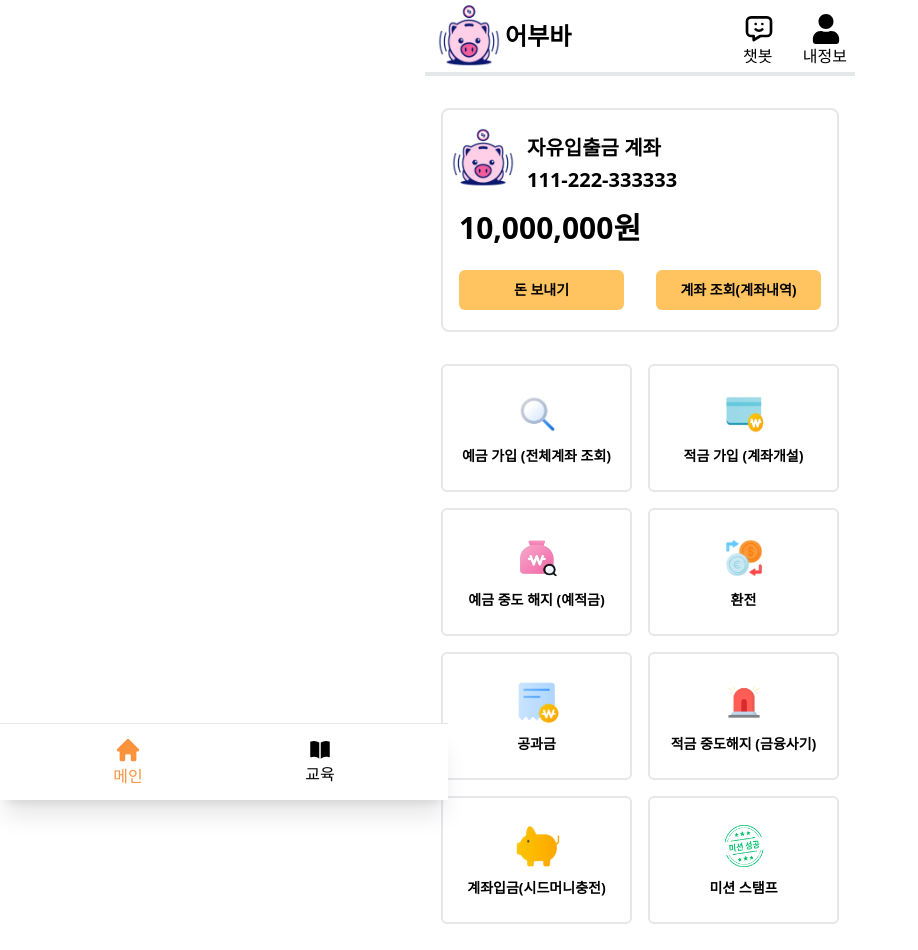
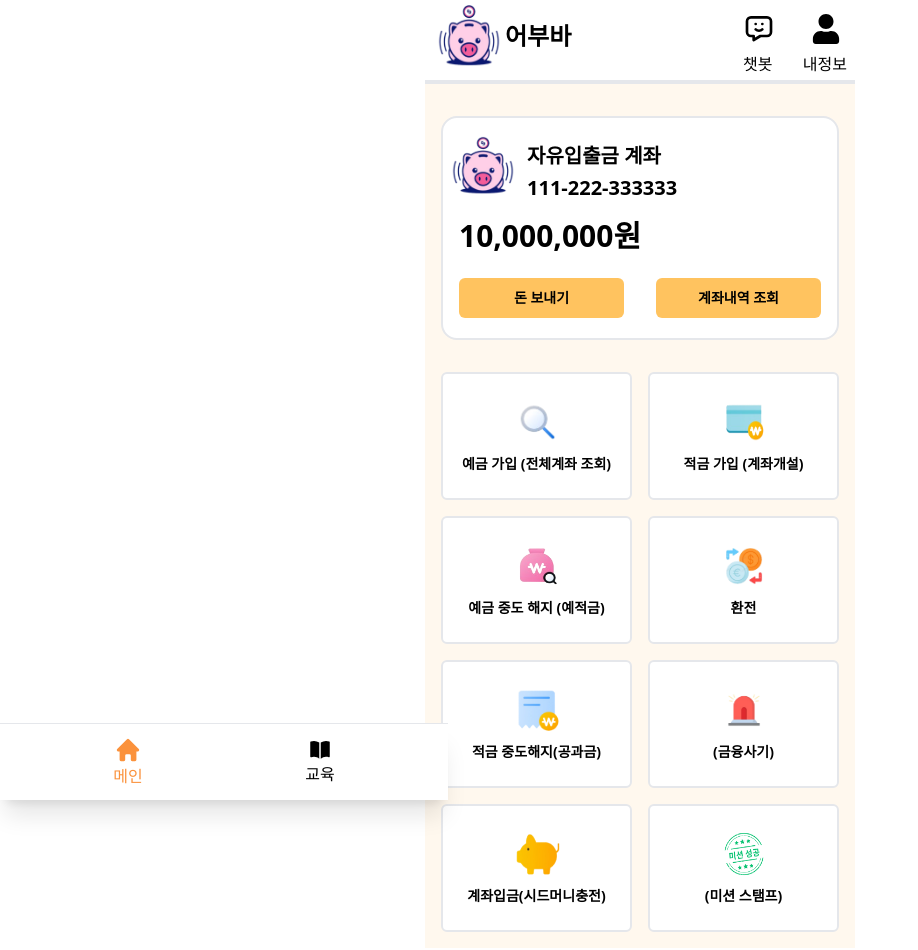
Before and after one commit to uhbooba/frontend, a React (Vite) app: page / in a window 1280 px wide. Shown: the whole page, without its empty margins (0-918 px from the left). Built offline with nearby package versions, Linux system fonts and the light colour scheme.

Commit message:
:recycle: Refactor: 메인페이지, 탑바 수정
<body>
- Main.tsx
	- 버튼 둥근 모서리 추가
	- 배경색 연한 불투명 오렌지색 추가
- TopBar.tsx
	- 아이콘과 텍스트 사이 여백 늘림
	- TopBar 자체 높이 증가

```diff
--- a/src/components/layouts/TopBar.tsx
+++ b/src/components/layouts/TopBar.tsx
@@ -44,7 +44,7 @@ const TopBar: React.FC<TopBarProps> = ({
 
       {/* 나중에 챗봇이랑 내정보 함수 해당 페이지로 가게 바꿔야함 */}
       {showMainButton && (
-        <div className='flex py-5'>
+        <div className='flex py-6'>
           <div className='absolute left-3 top-1 flex'>
             {/* <p className='text-2xl font-bold'>어부바</p> */}
             <img
@@ -55,11 +55,15 @@ const TopBar: React.FC<TopBarProps> = ({
             <p className='pl-1 pt-4 text-2xl font-bold'>어부바</p>
           </div>
           <div className='absolute right-20 top-3 flex-col'>
-            <TbMessageChatbot onClick={handleGoHome} size={32} />
+            <TbMessageChatbot
+              onClick={handleGoHome}
+              size={32}
+              className='mb-2'
+            />
             <p>챗봇</p>
           </div>
           <div className='absolute right-2 top-3.5 flex-col'>
-            <FaUser onClick={handleGoHome} size={30} className='ml-2' />
+            <FaUser onClick={handleGoHome} size={30} className='mb-2 ml-2' />
             <span>내정보</span>
           </div>
         </div>
--- a/src/pages/Main.tsx
+++ b/src/pages/Main.tsx
@@ -4,60 +4,61 @@ import { BottomTab } from '@/components/layouts/BottomTab';
 import TopBar from '@/components/layouts/TopBar';
 
 const ButtonConfig: ButtonConfigType[] = [
+  // 괄호 있는 label은 괄호 안 내용이 나중에 해당 페이지 완성되면 바꿀 진짜 이름입니다.
   {
     label: '예금 가입 (전체계좌 조회)',
     route: '/deposit',
     size: 'small',
-    className: 'flex-grow h-32 bg-white border-2',
+    className: 'flex-grow h-32 bg-white border-2 rounded-3xl',
     img: '/assets/images/search.png',
   },
   {
     label: '적금 가입 (계좌개설)',
     route: '/savings',
     size: 'small',
-    className: 'flex-grow h-32 bg-white border-2',
+    className: 'flex-grow h-32 bg-white border-2 rounded-3xl',
     img: '/assets/images/account.png',
   },
   {
     label: '예금 중도 해지 (예적금)',
     route: '/cancel/deposit/explain',
     size: 'small',
-    className: 'flex-grow h-32 bg-white border-2',
+    className: 'flex-grow h-32 bg-white border-2 rounded-3xl',
     img: '/assets/images/deposave.png',
   },
   {
     label: '환전',
     route: 'exchange/explain',
     size: 'small',
-    className: 'flex-grow h-32 bg-white border-2',
+    className: 'flex-grow h-32 bg-white border-2 rounded-3xl',
     img: '/assets/images/exchange.png',
   },
   {
-    label: '공과금',
+    label: '적금 중도해지(공과금)',
     route: '/cancel/savings/explain',
     size: 'small',
-    className: 'flex-grow h-32 bg-white border-2',
+    className: 'flex-grow h-32 bg-white border-2 rounded-3xl',
     img: '/assets/images/tax.png',
   },
   {
-    label: '적금 중도해지 (금융사기)',
+    label: '(금융사기)',
     route: '/cancel/savings/explain',
     size: 'small',
-    className: 'flex-grow h-32 bg-white border-2',
+    className: 'flex-grow h-32 bg-white border-2 rounded-3xl',
     img: '/assets/images/fraud.png',
   },
   {
     label: '계좌입금(시드머니충전)',
     route: '/cancel/savings/explain',
     size: 'small',
-    className: 'flex-grow h-32 bg-white border-2',
+    className: 'flex-grow h-32 bg-white border-2 rounded-3xl',
     img: '/assets/images/money_pig.png',
   },
   {
-    label: '미션 스탬프',
+    label: '(미션 스탬프)',
     route: '/cancel/savings/explain',
     size: 'small',
-    className: 'flex-grow h-32 bg-white border-2',
+    className: 'flex-grow h-32 bg-white border-2 rounded-3xl',
     img: '/assets/images/mission_stamp.png',
   },
 ];
@@ -69,8 +70,16 @@ const Main = () => {
     navigate(route);
   };
 
+  const GoAccountCheck = () => {
+    navigate('account/check');
+  };
+
+  const GoAccountTransfer = () => {
+    navigate('account/transfer/account-info');
+  };
+
   return (
-    <div>
+    <div className='bg-orange-100/40'>
       <TopBar
         title=''
         showBackButton={false}
@@ -79,7 +88,7 @@ const Main = () => {
       />
 
       {/* 메인계좌 디브 */}
-      <div className='m-4 mt-8 h-56 rounded-lg border-2 bg-white'>
+      <div className='m-4 mt-8 h-56 rounded-2xl border-2 bg-white'>
         <div className='flex pt-2'>
           <div className='flex items-center pl-2'>
             <img
@@ -103,11 +112,13 @@ const Main = () => {
             label='돈 보내기'
             size='small'
             className='ml-4 mr-4 flex h-10 w-40 items-center justify-center bg-primary/75'
+            onClick={() => GoAccountTransfer()}
           />
           <Button
-            label='계좌 조회(계좌내역)'
+            label='계좌내역 조회'
             size='small'
             className='ml-4 mr-4 flex h-10 w-40 items-center justify-center bg-primary/75'
+            onClick={() => GoAccountCheck()}
           />
         </div>
       </div>
```
